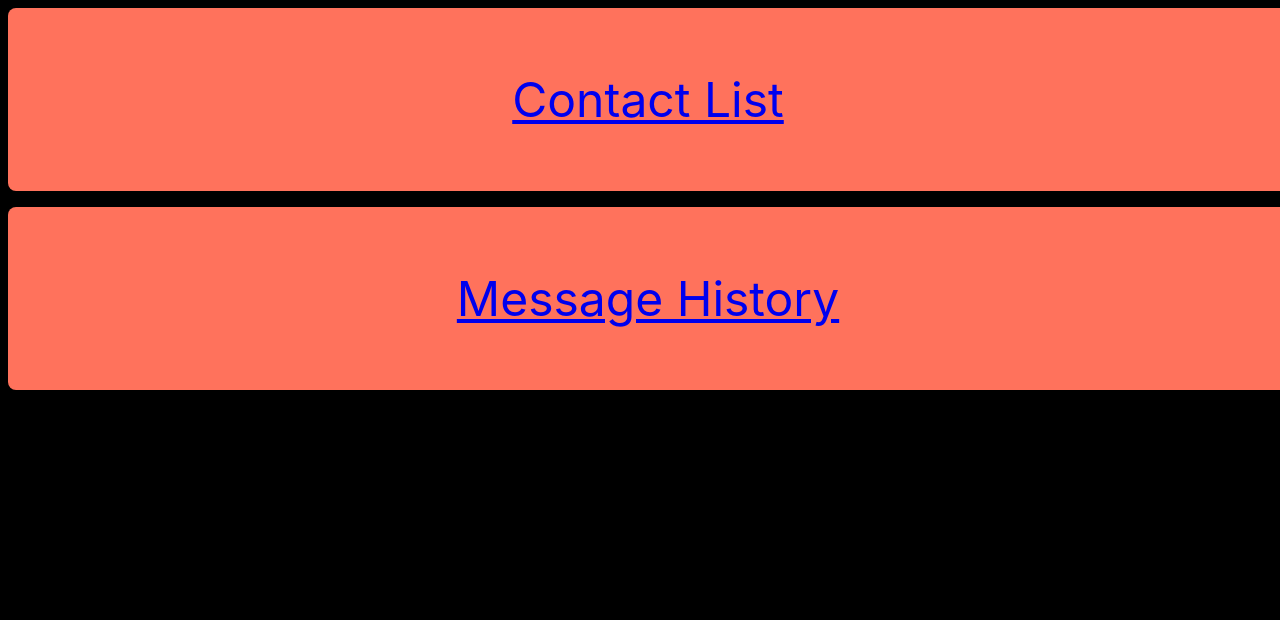
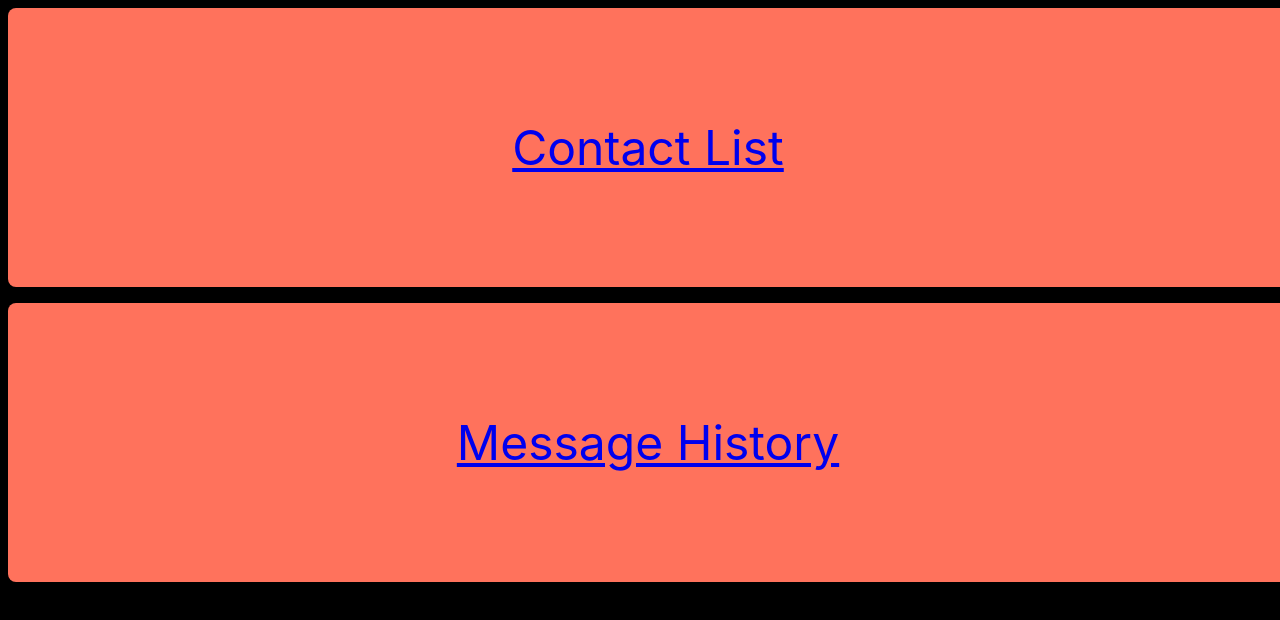
Before and after one commit to Mansvini/SMS-app-frontend, a React (Create React App) app: page /Home in a window 1280 px wide. Shown: the top 620 px of the page. Built offline with nearby package versions, Linux system fonts and the light colour scheme.

Commit message:
updating css

```diff
--- a/src/Components/Home.jsx
+++ b/src/Components/Home.jsx
@@ -5,12 +5,12 @@ class Home extends Component {
   render(){
     return (
       <div>
-        <div className='w-100 bg-light-red tc dib br3 pa3 ma2 grow bw2 shadow-5'>
+        <div className='pv5 w-100 bg-light-red tc dib br3 pa3 ma2 grow bw2 shadow-5'>
           <p className="f1 link dim black db pointer">
             <Link to="/ContactList">Contact List</Link>
           </p>
         </div>
-        <div className='w-100 bg-light-red tc dib br3 pa3 ma2 grow bw2 shadow-5'>
+        <div className='pv5 w-100 bg-light-red tc dib br3 pa3 ma2 grow bw2 shadow-5'>
           <p className="f1 link dim black db pointer">
             <Link to="/MessageHistoryList"> Message History </Link>
           </p>
--- a/src/Components/SendMessage.jsx
+++ b/src/Components/SendMessage.jsx
@@ -21,7 +21,7 @@ const SendMessage=()=>{
 
 	return(
 		<div>
-			<h2 className='center pa4 br3 black-50 shadow-5 form'>
+			<h2 className='ba b--white center pa4 lightest-blue shadow-5 form'>
 				" Hi, your OTP is {OTP}"
 			</h2>
 			<button
```
